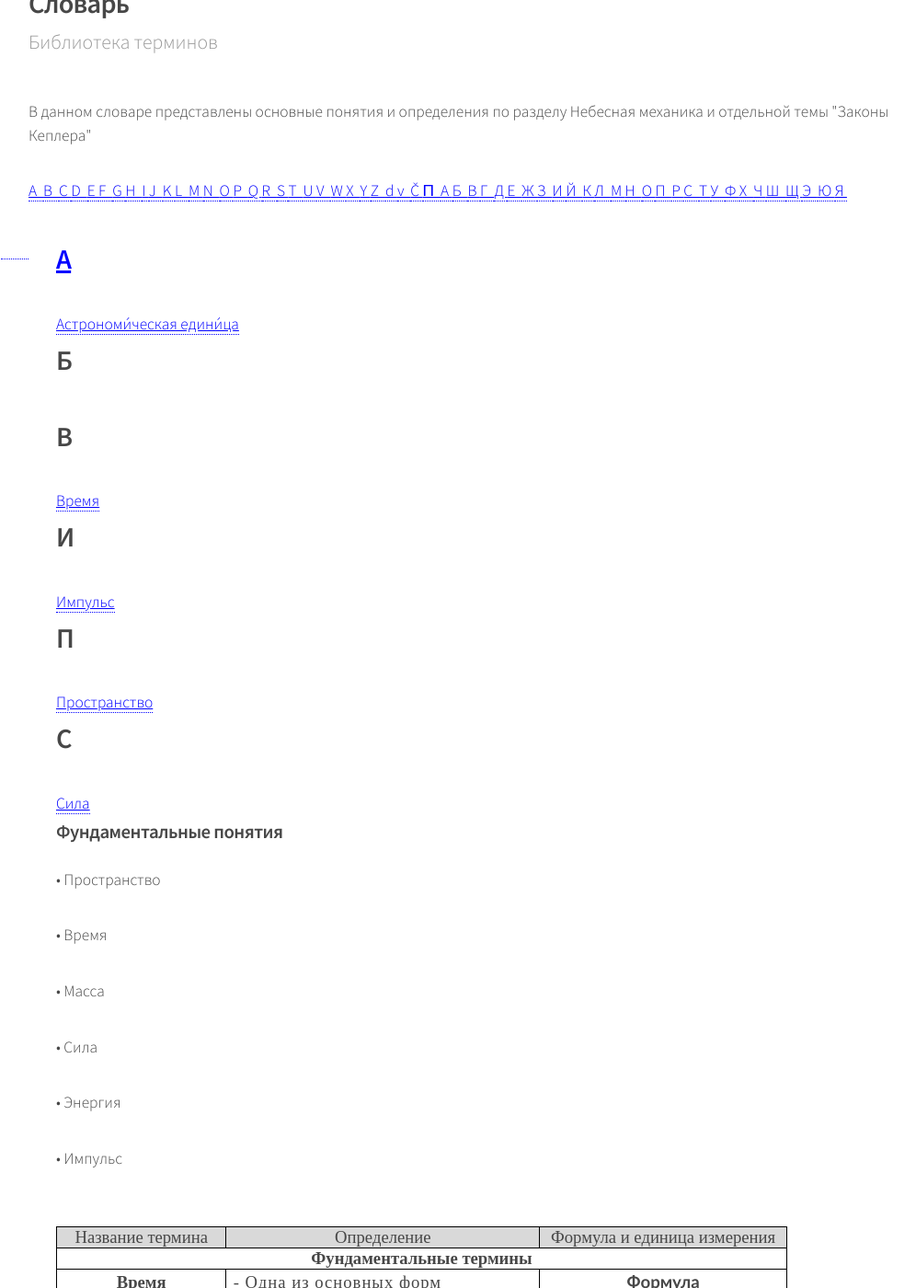
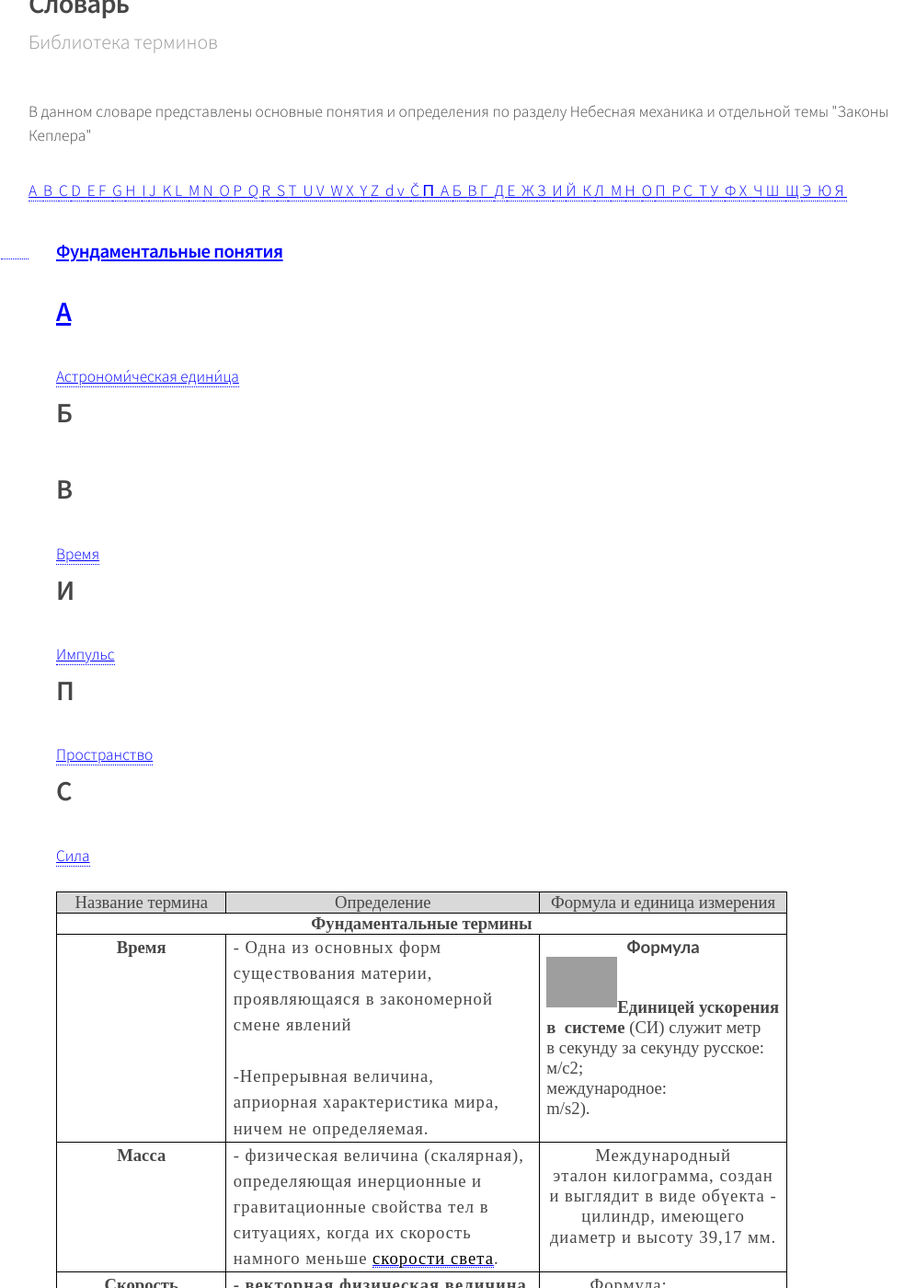
Before and after one commit to VlPop/VlPop.github.io, a Jekyll site: the page built from 1T-Slovar.html, in a window 1280 px wide and 1400 px high, scrolled down 262 px. Shown: the whole window at 92% size, without its empty margins (129-1125 px from the left). Built offline with Jekyll 4.4.1, drawn with Linux system fonts in a browser that asks for light colours; grey boxes are pictures that could not be loaded.

Commit message:
Update 1T-Slovar.html

```diff
--- a/1T-Slovar.html
+++ b/1T-Slovar.html
@@ -56,7 +56,8 @@ layout: default
 						      <div class="10u alphabet-columns">
 							<div class="multi-column">
 							  <ul>
-							     	<li>
+						<h3>Фундаментальные понятия</h3>
+								<li>
 								<h2 id="А">А</h2>
 								<ul><!-- route =  -->
 						<li><a href="/Slovar_Astro_ed">Астрономи́ческая едини́ца</a></li><!-- route =  -->
@@ -79,15 +80,6 @@ layout: default
 								<h2 id="C">C</h2>
 								<ul><!-- route =  -->
 						<li><a href="/Slovar_F">Сила</a></li><!-- route =  -->
-
-						<h3>Фундаментальные понятия</h3>
-
-						 <p>• Пространство</p>
-						 <p>• Время</p>
-						 <p>• Масса</p>
-						 <p>• Сила</p>
-						 <p>• Энергия</p>
-						 <p>• Импульс</p>
 
 						<html xmlns:v="urn:schemas-microsoft-com:vml"
 xmlns:o="urn:schemas-microsoft-com:office:office"
```
